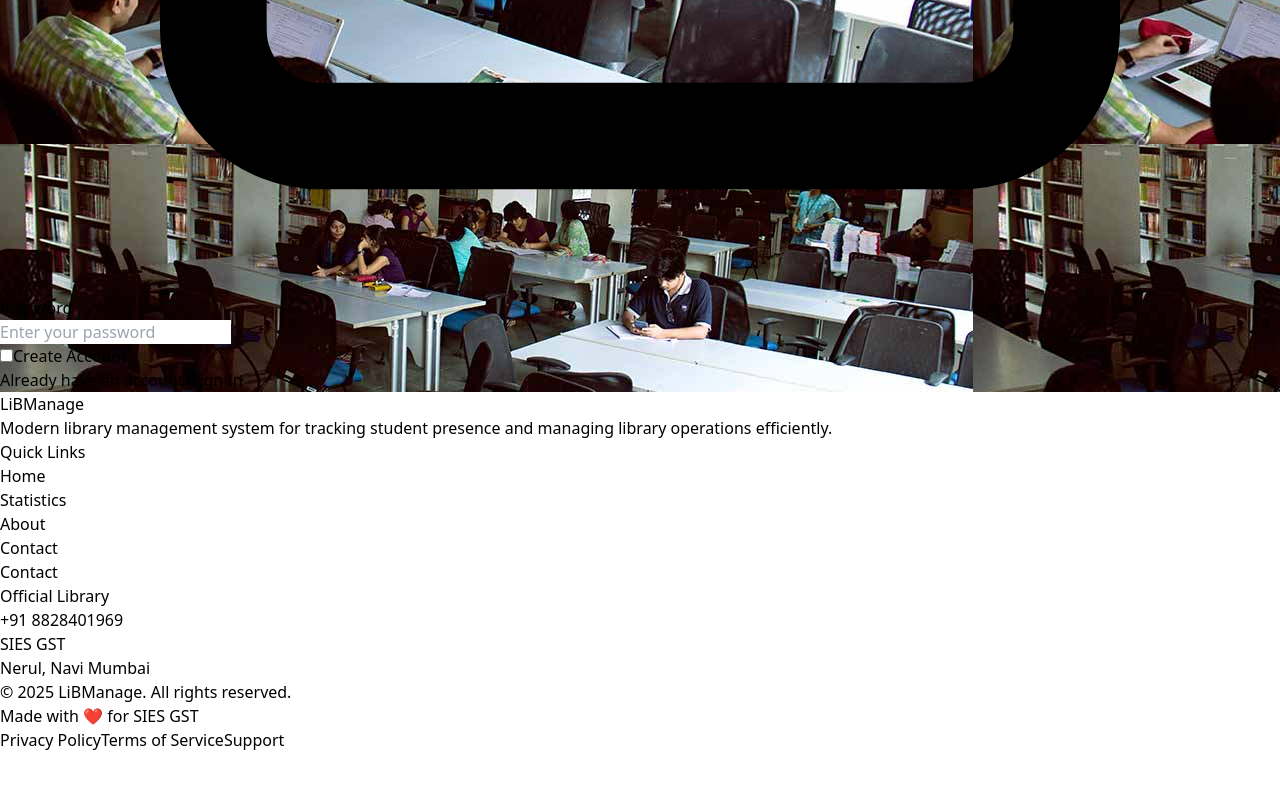
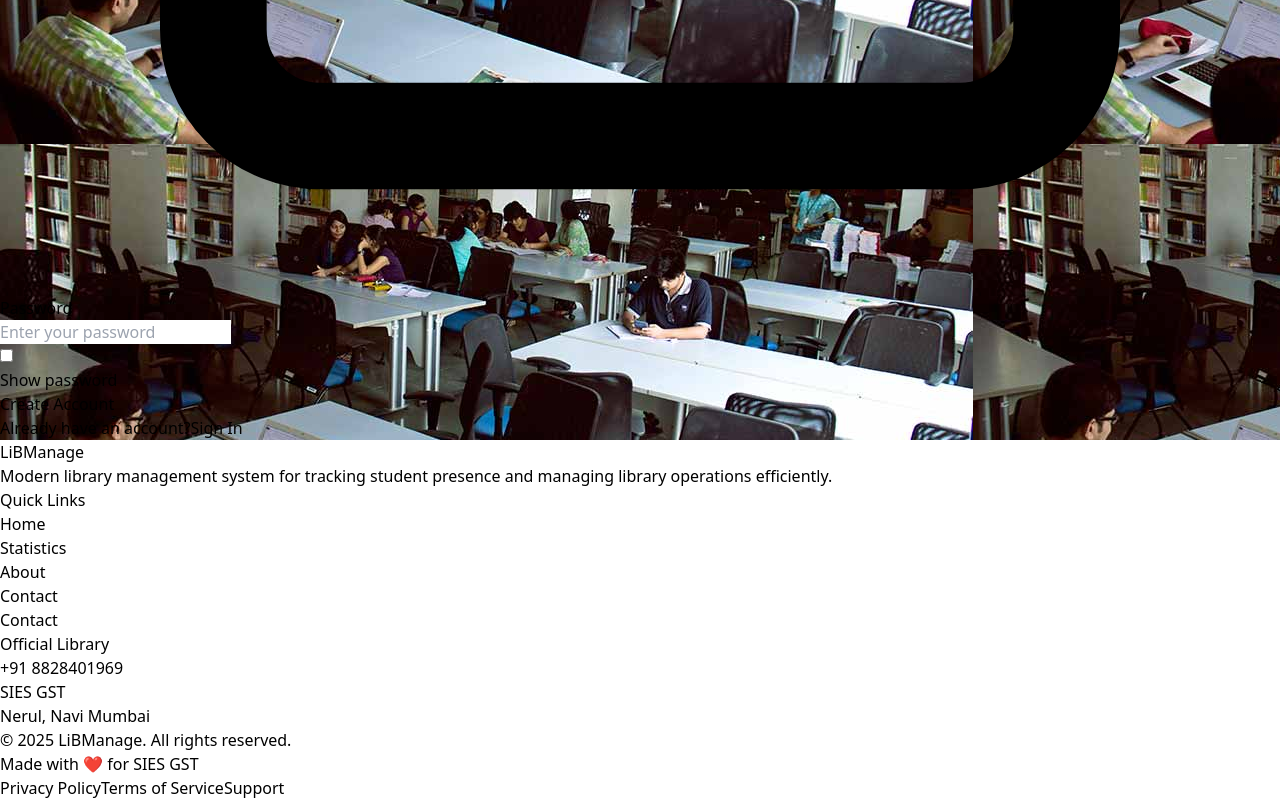
Before and after one commit to Ron-Chandrayan/CollegeLib, a React (Vite) app in the folder LibraryManage/: page / in a window 1280 px wide. Shown: the part 5112-5912 px from the top of the page. Before the commit the page ends 5864 px from the top, so only its background shows below. Built offline with nearby package versions, Linux system fonts and the light colour scheme; no server answers.

Commit message:
doing changes

```diff
--- a/LibraryManage/src/components/Home/Home.jsx
+++ b/LibraryManage/src/components/Home/Home.jsx
@@ -505,7 +505,7 @@ function Home() {
                   </label>
                   <div className="relative">
                     <input
-                      type="password"
+                      type={isChecked?"text":"password" }
                       name="password"
                       placeholder="Enter your password"
                       onChange={handleChange}
@@ -520,7 +520,7 @@ function Home() {
                         type="checkbox"
                         checked={isChecked}
                         onChange={(e) => setIsChecked(e.target.checked)}
-                      />
+                      /> <p className='text-black'>Show password</p>
 
                 <button
                   type="submit"
```
